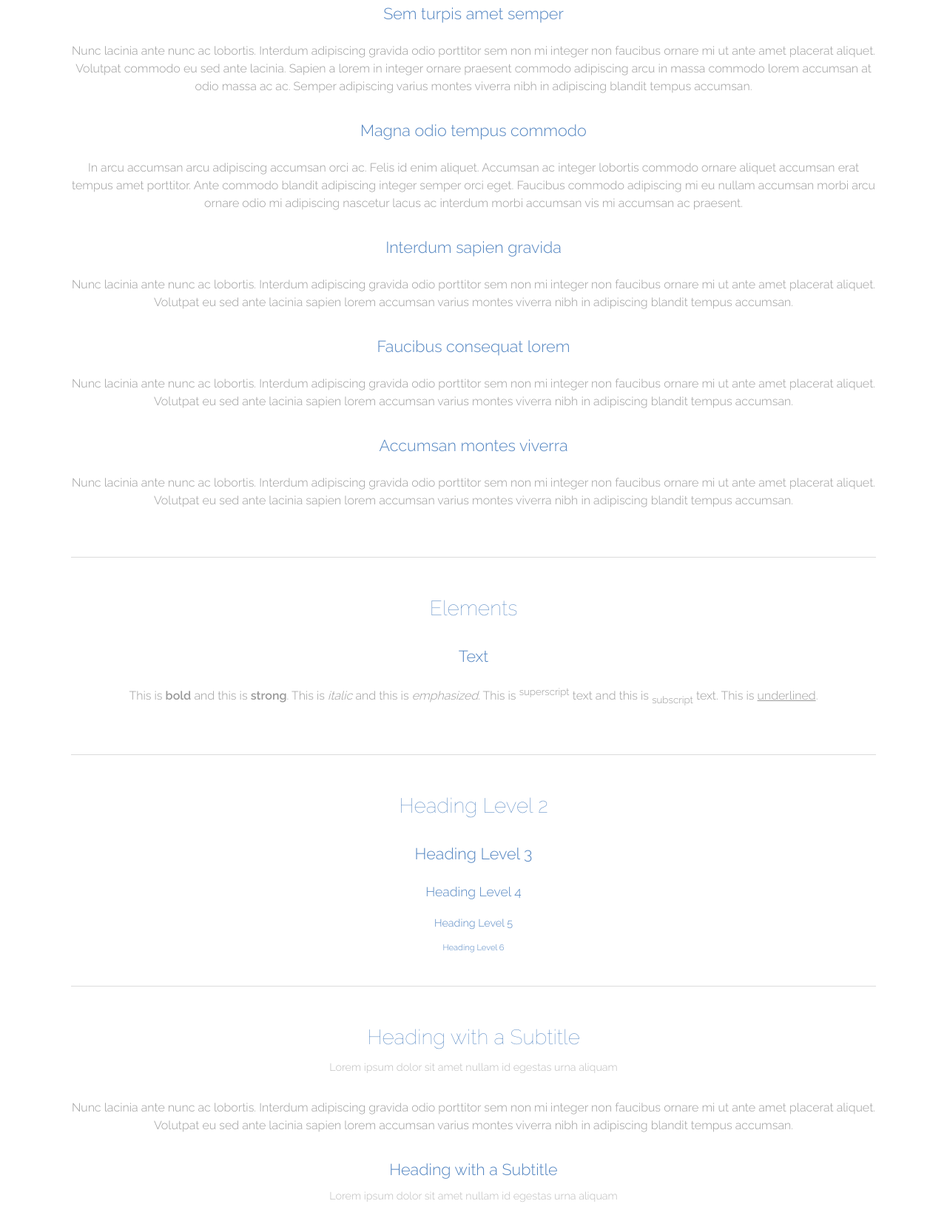
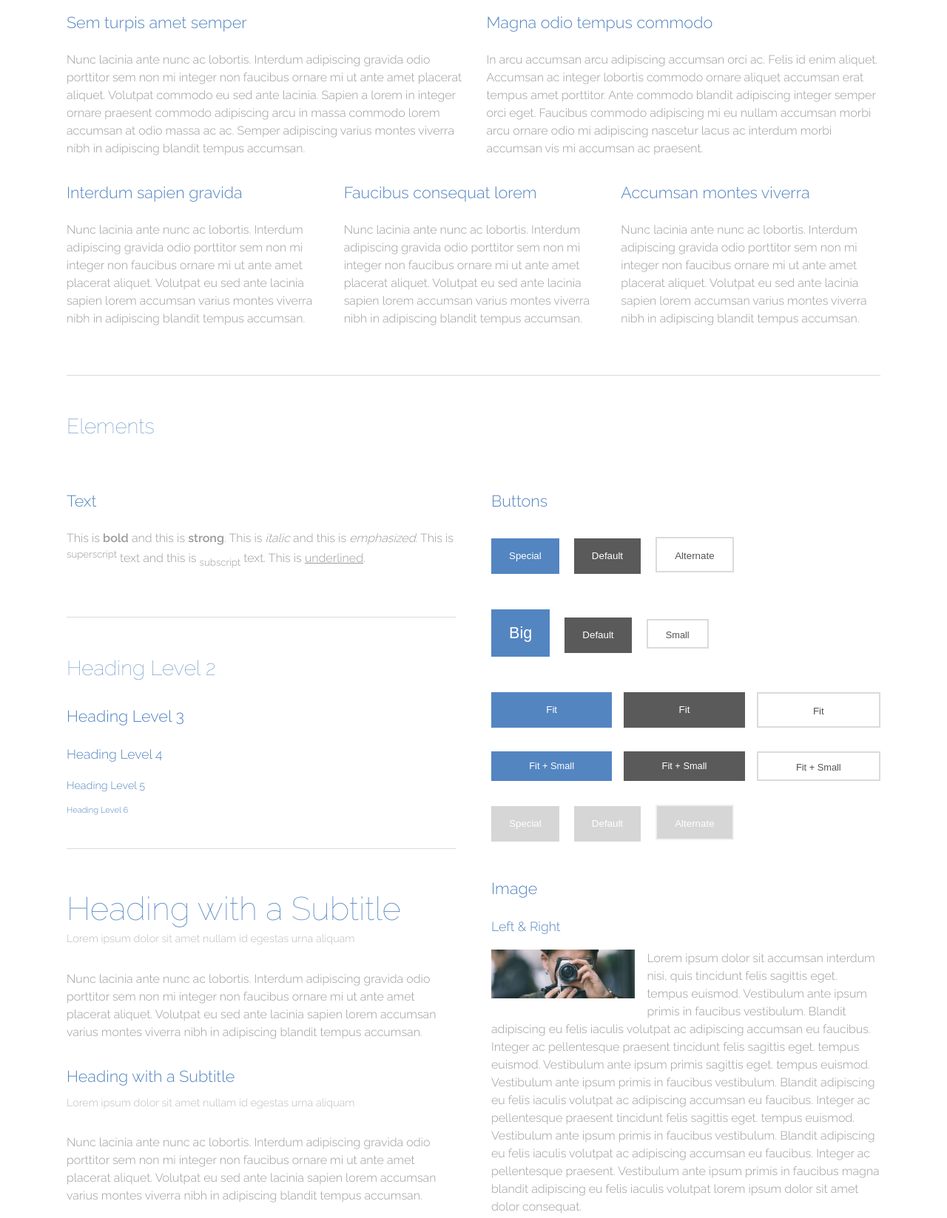
Before and after one commit to syntra-mvl-front-end-2019-2021/les_6_Jonas_Robbe, a plain HTML site: page elements.html in a window 1280 px wide. Shown: the part 355-2002 px from the top of the page at 74% size. Drawn offline with Linux system fonts and the light colour scheme.

Commit message:
LES 20200218

```diff
--- a/elements.html
+++ b/elements.html
@@ -21,8 +21,8 @@
         </header>
 
         <main class="container">
-            <section class="section">
-                <h2>Elements</h2>
+            <section class="align-center">
+                <h2 class="big-heading">Elements</h2>
                 <p class="subtitle">Aliquam erat volutpat nam dui</p>
             </section>
             <section class="section section-with-border">
@@ -37,7 +37,8 @@
                     lacinia nunc ac commodo gravida adipiscing eget accumsan ac
                     nunc adipiscing adipiscing.
                 </p>
-
+            <div class="break-1">
+                <div class="block">
                     <h3>Sem turpis amet semper</h3>
                     <p>
                     Nunc lacinia ante nunc ac lobortis. Interdum adipiscing
@@ -48,7 +49,8 @@
                     odio massa ac ac. Semper adipiscing varius montes viverra
                     nibh in adipiscing blandit tempus accumsan.
                     </p>
-
+                </div>
+                <div class="block">
                     <h3>Magna odio tempus commodo</h3>
                     <p>
                     In arcu accumsan arcu adipiscing accumsan orci ac. Felis id
@@ -59,7 +61,10 @@
                     odio mi adipiscing nascetur lacus ac interdum morbi accumsan
                     vis mi accumsan ac praesent.
                     </p>
-
+                </div>
+            </div>
+            <div class="break-2">
+                <div class="block">
                     <h3>Interdum sapien gravida</h3>
                     <p>
                     Nunc lacinia ante nunc ac lobortis. Interdum adipiscing
@@ -68,7 +73,8 @@
                     ante lacinia sapien lorem accumsan varius montes viverra
                     nibh in adipiscing blandit tempus accumsan.
                     </p>
-
+                </div>
+                <div class="block">
                     <h3>Faucibus consequat lorem</h3>
                     <p>
                     Nunc lacinia ante nunc ac lobortis. Interdum adipiscing
@@ -77,7 +83,8 @@
                     ante lacinia sapien lorem accumsan varius montes viverra
                     nibh in adipiscing blandit tempus accumsan.
                     </p>
-
+                </div>
+                <div class="block">
                     <h3>Accumsan montes viverra</h3>
                      <p>
                     Nunc lacinia ante nunc ac lobortis. Interdum adipiscing
@@ -86,9 +93,17 @@
                     ante lacinia sapien lorem accumsan varius montes viverra
                     nibh in adipiscing blandit tempus accumsan.
                     </p>
+                </div>
+
+            </div>
             </section>
+            <section class="section">
+                <h2>Elements</h2>
+            </section>
+                <div class="break-3">
+                    <div class="block-3">
                         <section class="section section-with-border">
-                <h2>Elements</h2>
+
                         <h3>Text</h3>
 
                 <p>
@@ -105,8 +120,8 @@
                 <h5>Heading Level 5</h5>
                 <h6>Heading Level 6</h6>
             </section>
-            <section class="section section-with-border">
-                <h2>Heading with a Subtitle</h2>
+            <section class="section">
+                <h2 class="big-heading">Heading with a Subtitle</h2>
                 <p class="subtitle">
                     Lorem ipsum dolor sit amet nullam id egestas urna aliquam
                 </p>
@@ -185,10 +200,11 @@
                     eu felis.
                 </blockquote>
             </section>
+                    </div>
+                    <div class="block-3">
                         <section class="section">
                             <h3>Buttons</h3>
                             <section class="section small">
-                    <h3>test</h3>
                                 <button class="button special space">Special</button>
                                 <button class="button  space">Default</button>
                                 <button class="button alt">Alternate</button>
@@ -198,14 +214,14 @@
                                 <button class="button space">Default</button>
                                 <button class="button alt small">Small</button>
                             </section>
-                <section class="section small">
+                            <section class="section fit">
                                 <div class="button-group">
                                     <button class="button special">Fit</button>
                                     <button class="button">Fit</button>
                                     <button class="button alt">Fit</button>
                                 </div>
                             </section>
-                <section class="section small">
+                            <section class="section small fit">
                                 <div class="button-group">
                                     <button class="button special small">
                                         Fit + Small
@@ -285,9 +301,14 @@
                                 </p>
                             </div>
                         </section>
+                    </div>
+
+                </div>
 
             <footer>
+                <section class="section">
                     <p>© Untitled. Design: TEMPLATED. Images: Unsplash.</p>
+                </section>
             </footer>
         </main>
     </body>
--- a/style.css
+++ b/style.css
@@ -93,6 +93,10 @@ header nav {
     padding-bottom: 2rem;
     margin-bottom: 3rem;
 }
+.align-center{
+    margin: 2rem 0;
+    text-align:center;
+}
 
 /* headers */
 
@@ -133,7 +137,9 @@ h6 {
 p {
     margin-bottom: 2rem;
 }
-
+dl, dt{
+    margin:0 0 1em 0;
+}
 /* subtitle */
 
 .subtitle {
@@ -253,7 +259,74 @@ blockquote {
 footer{
     border-top:solid 1px #dbdbdb;
     font-size:0.8rem;
-    text-align:center;
-    padding-top:2rem;
     color:#BBB;
 }
+
+.blue-bg{
+    background-color: #5385c1;
+}
+
+@media screen and (min-width:480px){
+
+    .section{
+        text-align:left;
+    }
+    .container{
+        width:90%;
+    }
+    .button{
+        width:auto;
+        display:inline-block;
+        margin-right:1rem;
+    }
+}
+@media screen and (min-width:736px){
+
+    .break-1{
+        display:flex;
+        margin:0 -0.75rem;
+    }
+    .block{
+        margin:0 0.75rem;
+    }
+    .big-heading {
+        font-size:2.75rem;
+    }
+    h2 + .subtitle {
+        margin-top:-3rem;
+    }
+}
+@media screen and (min-width:980px){
+
+    .break-2{
+        display:flex;
+        margin:0 -0.75rem;
+    }
+    .break-3{
+        display:flex;
+        margin:0 -1.5rem;
+    }
+    .block-3{
+        width:calc(50% - 1.5rem);
+        margin:0 1.5rem;
+    }
+
+}
+@media screen and (min-width:1280px){
+
+    .container{
+        max-width:1100px;
+    }
+
+
+}
+@media screen and (min-width:1680px){
+
+    .container{
+        max-width:1300px;
+    }
+    html{
+        font-size:18px;
+    }
+
+}
```
Also changed, not shown: index.html (+13 -1 lines). Lines whose indentation alone changed are shown as unchanged.
